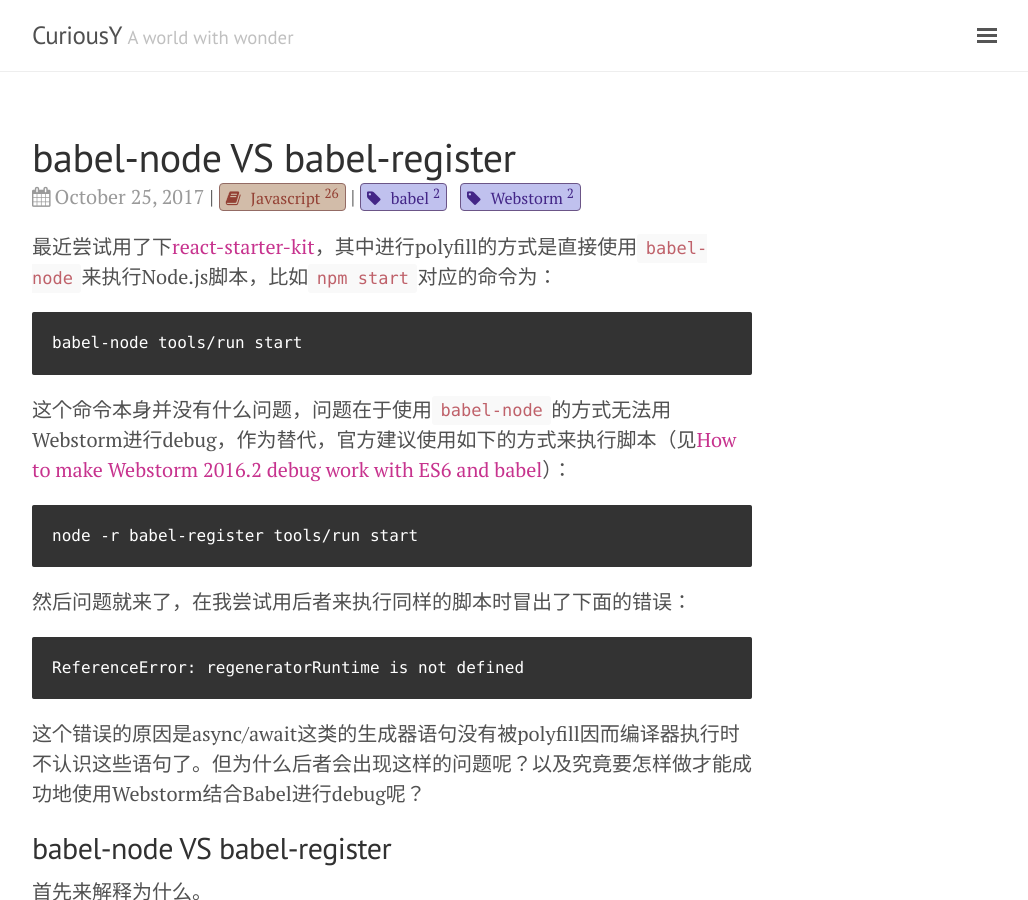
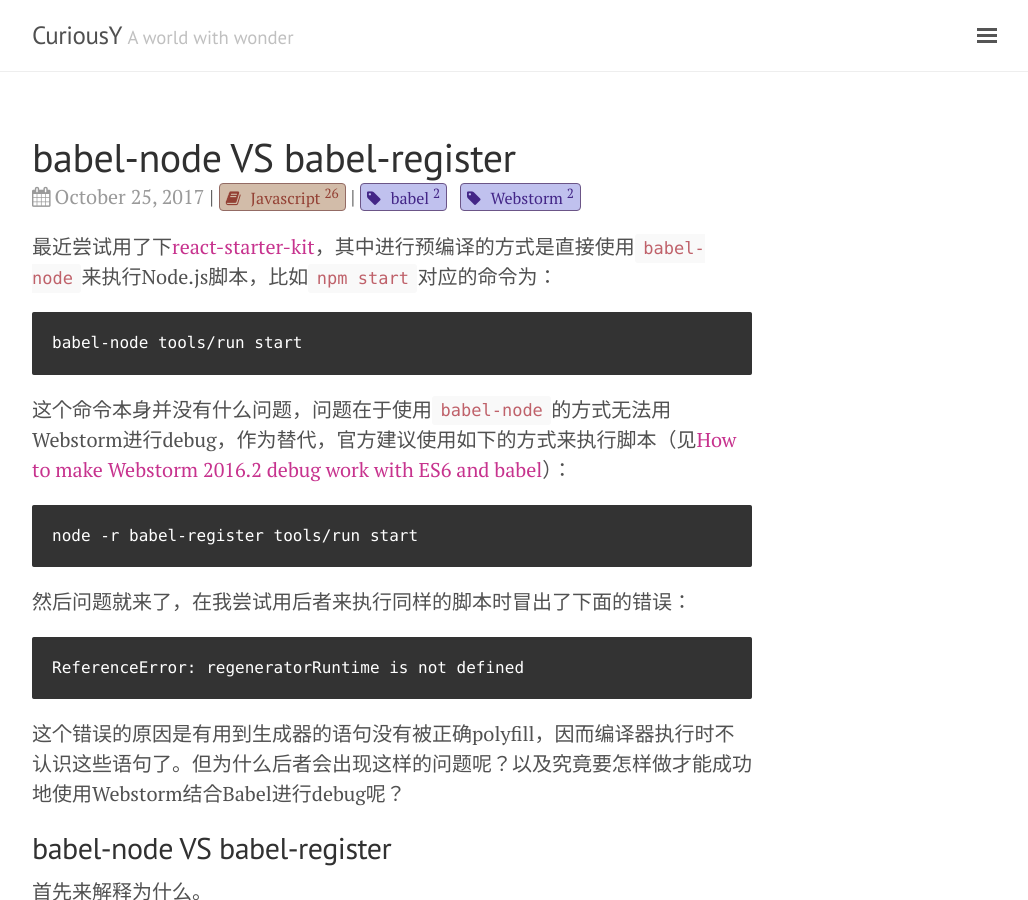
Before and after one commit to cuyu/cuyu.github.io, a Jekyll site: the page built from _posts/2017-10-25-babel-node-VS-babel-register.md, in a window 1280 px wide and 900 px high. Shown: the whole window, without its empty margins (248-1276 px from the left). Built offline with Jekyll 4.4.1, drawn with Linux system fonts in a browser that asks for light colours; nearby versions of some CDN libraries; comment, search, counter and statistics services are not loaded.

````diff
--- a/_posts/2017-10-25-babel-node-VS-babel-register.md
+++ b/_posts/2017-10-25-babel-node-VS-babel-register.md
@@ -6,7 +6,7 @@
 date: 2017-10-25
 ---
 
-最近尝试用了下[react-starter-kit](https://github.com/kriasoft/react-starter-kit)，其中进行polyfill的方式是直接使用`babel-node`来执行Node.js脚本，比如`npm start`对应的命令为：
+最近尝试用了下[react-starter-kit](https://github.com/kriasoft/react-starter-kit)，其中进行预编译的方式是直接使用`babel-node`来执行Node.js脚本，比如`npm start`对应的命令为：
 
 ```
 babel-node tools/run start
@@ -24,9 +24,7 @@
 ReferenceError: regeneratorRuntime is not defined
 ```
 
-这个错误的原因是async/await这类的生成器语句没有被polyfill因而编译器执行时不认识这些语句了。但为什么后者会出现这样的问题呢？以及究竟要怎样做才能成功地使用Webstorm结合Babel进行debug呢？
-
-<!--break-->
+这个错误的原因是有用到生成器的语句没有被正确polyfill，因而编译器执行时不认识这些语句了。但为什么后者会出现这样的问题呢？以及究竟要怎样做才能成功地使用Webstorm结合Babel进行debug呢？
 
 ## babel-node VS babel-register ##
 
@@ -39,6 +37,7 @@
 require('./run.js');
 ```
 
+<!--break-->
 加载了`babel-register`之后，所有的JS代码就会在run time时先预编译（默认根据项目中的`.babelrc`配置）再执行（其实现的原理是它对`require`函数添加了一个hook使得每次加载模块时会先预编译）。由于预编译是run time的，因此会比先预编译好所有代码在执行要效率低些，因此不建议在生产环境中使用这种方式（`babel-node`也同理）。
 
 另外，`babel-register`可以显式指定Babel配置：
````
